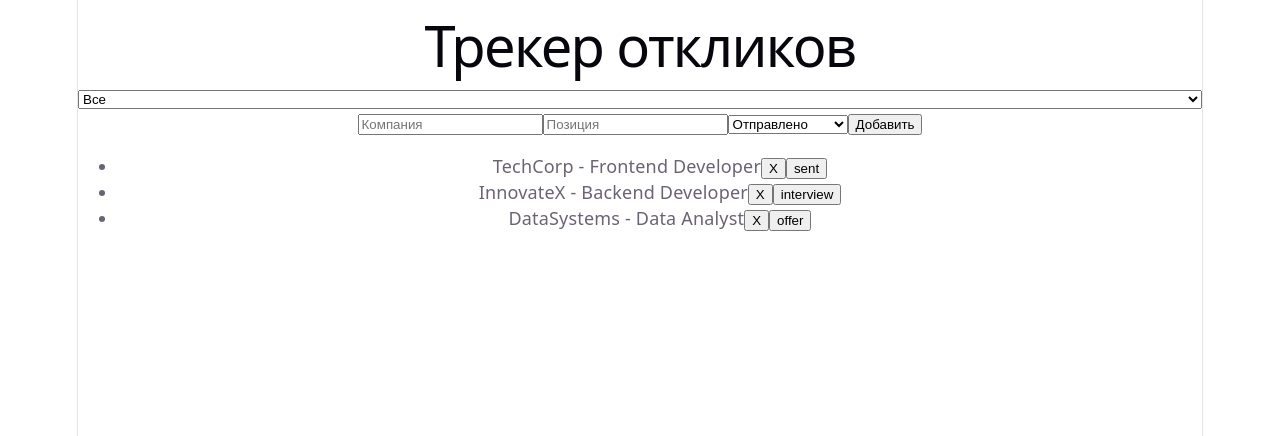
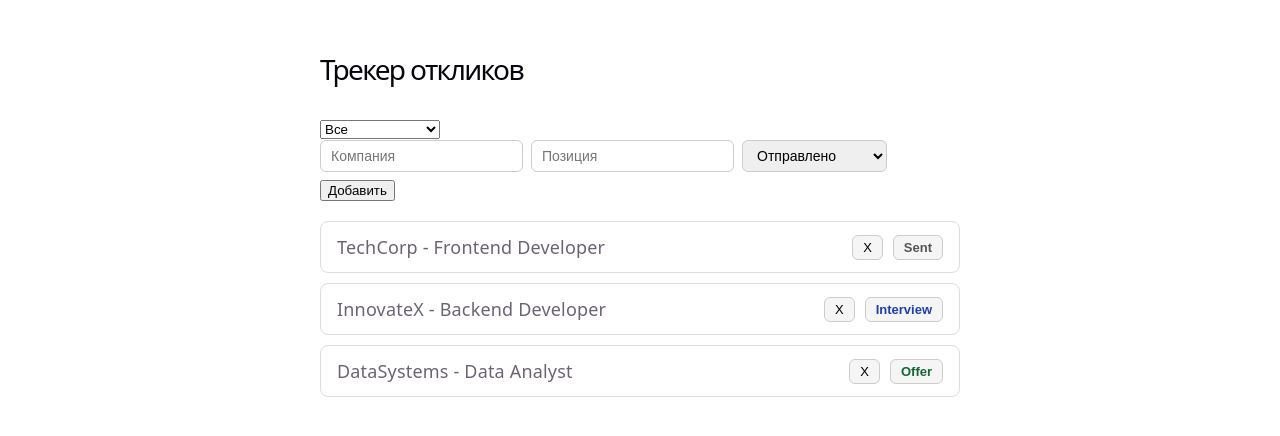
Before and after one commit to ziqara/job-application-tracker, a React (Vite) app in the folder job-tracker/: page / in a window 1280 px wide. Shown: the top 436 px of the page. Built offline with nearby package versions, Linux system fonts and the light colour scheme.

Commit message:
Add basic CSS styling

```diff
--- a/job-tracker/src/App.css
+++ b/job-tracker/src/App.css
@@ -1,184 +1,72 @@
-.counter {
-  font-size: 16px;
-  padding: 5px 10px;
-  border-radius: 5px;
-  color: var(--accent);
-  background: var(--accent-bg);
-  border: 2px solid transparent;
-  transition: border-color 0.3s;
-  margin-bottom: 24px;
-
-  &:hover {
-    border-color: var(--accent-border);
-  }
-  &:focus-visible {
-    outline: 2px solid var(--accent);
-    outline-offset: 2px;
-  }
+h1 {
+  font-size: 28px;
 }
-
-.hero {
-  position: relative;
-
-  .base,
-  .framework,
-  .vite {
-    inset-inline: 0;
-    margin: 0 auto;
-  }
-
-  .base {
-    width: 170px;
-    position: relative;
-    z-index: 0;
-  }
-
-  .framework,
-  .vite {
-    position: absolute;
-  }
-
-  .framework {
-    z-index: 1;
-    top: 34px;
-    height: 28px;
-    transform: perspective(2000px) rotateZ(300deg) rotateX(44deg) rotateY(39deg)
-      scale(1.4);
-  }
-
-  .vite {
-    z-index: 0;
-    top: 107px;
-    height: 26px;
-    width: auto;
-    transform: perspective(2000px) rotateZ(300deg) rotateX(40deg) rotateY(39deg)
-      scale(0.8);
-  }
-}
-
-#center {
-  display: flex;
-  flex-direction: column;
-  gap: 25px;
-  place-content: center;
-  place-items: center;
-  flex-grow: 1;
-
-  @media (max-width: 1024px) {
-    padding: 32px 20px 24px;
-    gap: 18px;
-  }
-}
-
-#next-steps {
-  display: flex;
-  border-top: 1px solid var(--border);
-  text-align: left;
-
-  & > div {
-    flex: 1 1 0;
-    padding: 32px;
-    @media (max-width: 1024px) {
-      padding: 24px 20px;
-    }
-  }
-
-  .icon {
-    margin-bottom: 16px;
-    width: 22px;
-    height: 22px;
-  }
-
-  @media (max-width: 1024px) {
-    flex-direction: column;
-    text-align: center;
-  }
-}
-
-#docs {
-  border-right: 1px solid var(--border);
-
-  @media (max-width: 1024px) {
-    border-right: none;
-    border-bottom: 1px solid var(--border);
-  }
-}
-
-#next-steps ul {
+.list {
   list-style: none;
   padding: 0;
   display: flex;
-  gap: 8px;
-  margin: 32px 0 0;
-
-  .logo {
-    height: 18px;
-  }
-
-  a {
-    color: var(--text-h);
-    font-size: 16px;
-    border-radius: 6px;
-    background: var(--social-bg);
-    display: flex;
-    padding: 6px 12px;
-    align-items: center;
-    gap: 8px;
-    text-decoration: none;
-    transition: box-shadow 0.3s;
-
-    &:hover {
-      box-shadow: var(--shadow);
-    }
-    .button-icon {
-      height: 18px;
-      width: 18px;
-    }
-  }
-
-  @media (max-width: 1024px) {
-    margin-top: 20px;
-    flex-wrap: wrap;
-    justify-content: center;
-
-    li {
-      flex: 1 1 calc(50% - 8px);
-    }
-
-    a {
-      width: 100%;
-      justify-content: center;
-      box-sizing: border-box;
-    }
-  }
+  flex-direction: column;
+  gap: 10px;
+}
+.card {
+  border: 1px solid #ddd;
+  border-radius: 8px;
+  padding: 12px 16px;
+  display: flex;
+  align-items: center;
+  gap: 10px;
+}
+.card .info {
+  margin-right: auto;
+}
+.card button {
+  padding: 4px 10px;
+  border: 1px solid #ccc;
+  border-radius: 6px;
+  background: #f5f5f5;
+  cursor: pointer;
+  font-size: 13px;
+}
+.card button:hover {
+  background: #eaeaea;
 }
 
-#spacer {
-  height: 88px;
-  border-top: 1px solid var(--border);
-  @media (max-width: 1024px) {
-    height: 48px;
-  }
+.form {
+  display: flex;
+  gap: 8px;
+  flex-wrap: wrap;
+  margin-bottom: 20px;
+}
+.form input,
+.form select {
+  padding: 6px 10px;
+  border: 1px solid #ccc;
+  border-radius: 6px;
+  font-size: 14px;
 }
 
-.ticks {
-  position: relative;
-  width: 100%;
-
-  &::before,
-  &::after {
-    content: '';
-    position: absolute;
-    top: -4.5px;
-    border: 5px solid transparent;
-  }
-
-  &::before {
-    left: 0;
-    border-left-color: var(--border);
-  }
-  &::after {
-    right: 0;
-    border-right-color: var(--border);
-  }
+.badge {
+  padding: 3px 10px;
+  border-radius: 999px;
+  border: none;
+  font-size: 12px;
+  font-weight: 600;
+  cursor: pointer;
+  text-transform: capitalize;
 }
+.badge-sent {
+  background: #e5e5e5;
+  color: #555;
+}
+.badge-interview {
+  background: #dbeafe;
+  color: #1e40af;
+}
+.badge-offer {
+  background: #dcfce7;
+  color: #166534;
+}
+.badge-rejected {
+  background: #fee2e2;
+  color: #991b1b;
+}
--- a/job-tracker/src/ApplicationForm.tsx
+++ b/job-tracker/src/ApplicationForm.tsx
@@ -12,6 +12,7 @@ export function ApplicationForm({ onAdd }: ApplicationFormProps) {
 
   return (
     <form
+      className="form"
       onSubmit={(e) => {
         e.preventDefault();
         if (company.trim() === "" || position.trim() === "") {
--- a/job-tracker/src/ApplicationItem.tsx
+++ b/job-tracker/src/ApplicationItem.tsx
@@ -12,12 +12,18 @@ export function ApplicationItem({
   onCycleStatus,
 }: ApplicationItemProps) {
   return (
-    <li>
-      {app.company} - {app.position}
+    <li className="card">
+      <span className="info">
+        {app.company} - {app.position}
+      </span>
       <button type="button" onClick={() => onDelete(app.id)}>
         X
       </button>
-      <button type="button" onClick={() => onCycleStatus(app.id)}>
+      <button
+        className={"badge badge-" + app.status}
+        type="button"
+        onClick={() => onCycleStatus(app.id)}
+      >
         {app.status}
       </button>
     </li>
--- a/job-tracker/src/ApplicationList.tsx
+++ b/job-tracker/src/ApplicationList.tsx
@@ -14,7 +14,7 @@ export function ApplicationList({
   onCycleStatus,
 }: ApplicationListProps) {
   return (
-    <ul>
+    <ul className="list">
       {applications.map((item) => (
         <ApplicationItem
           key={item.id}
--- a/job-tracker/src/index.css
+++ b/job-tracker/src/index.css
@@ -11,8 +11,8 @@
   --shadow:
     rgba(0, 0, 0, 0.1) 0 10px 15px -3px, rgba(0, 0, 0, 0.05) 0 4px 6px -2px;
 
-  --sans: system-ui, 'Segoe UI', Roboto, sans-serif;
-  --heading: system-ui, 'Segoe UI', Roboto, sans-serif;
+  --sans: system-ui, "Segoe UI", Roboto, sans-serif;
+  --heading: system-ui, "Segoe UI", Roboto, sans-serif;
   --mono: ui-monospace, Consolas, monospace;
 
   font: 18px/145% var(--sans);
@@ -51,15 +51,9 @@
 }
 
 #root {
-  width: 1126px;
-  max-width: 100%;
+  max-width: 640px;
   margin: 0 auto;
-  text-align: center;
-  border-inline: 1px solid var(--border);
-  min-height: 100svh;
-  display: flex;
-  flex-direction: column;
-  box-sizing: border-box;
+  padding: 24px;
 }
 
 body {
```
